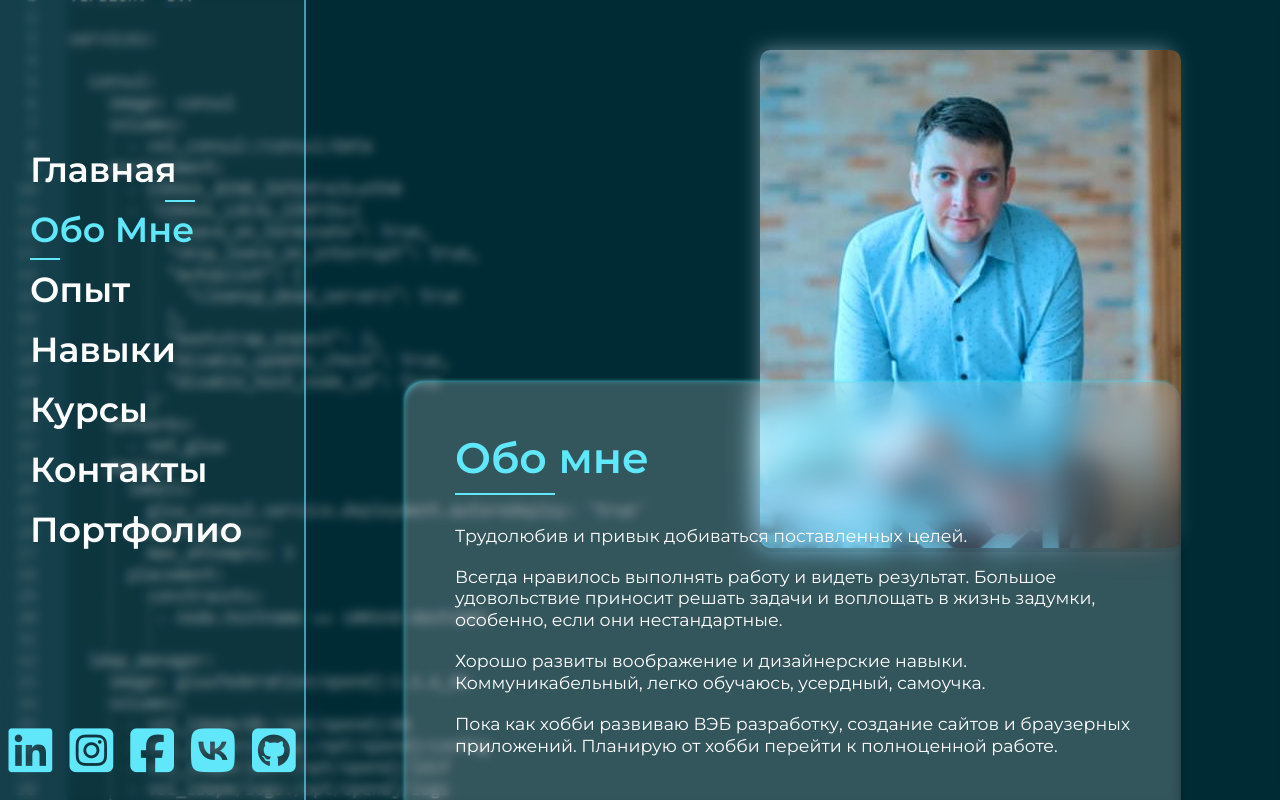
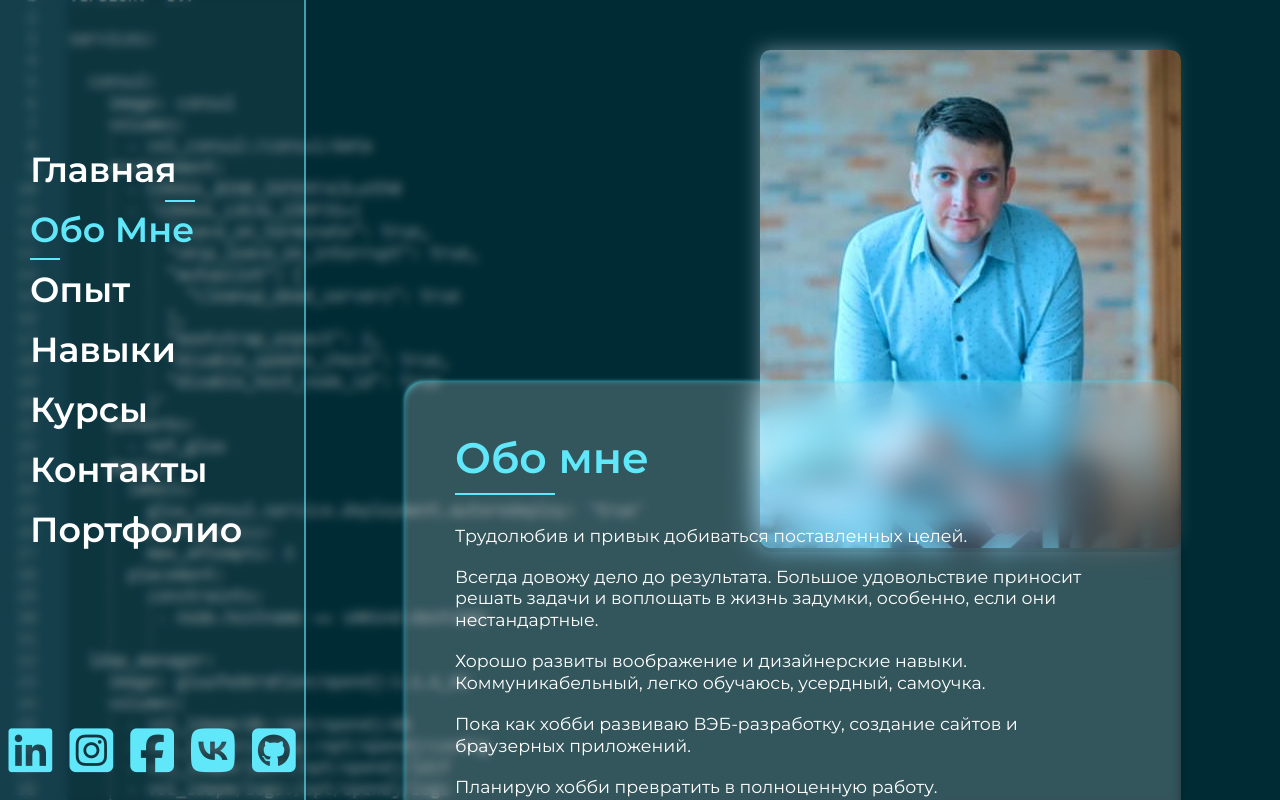
Before and after one commit to Ruper23/react_portfolio, a React (Create React App) app: page / in a window 1280 px wide. Both pictures are taken after a click on the button "Обо Мне". Built offline with nearby package versions, Linux system fonts and the light colour scheme.

Commit message:
change content at 2 section and add animation for switch sections

```diff
--- a/src/components/AboutMe/AboutMe.jsx
+++ b/src/components/AboutMe/AboutMe.jsx
@@ -10,13 +10,13 @@ const AboutMe = () => {
         <div className="description">
           <h3 className="description__title slide-title">Обо мне</h3>
           <p className="description__text p-text">Трудолюбив и привык добиваться поставленных целей.</p>
-          <p className="description__text p-text">Всегда нравилось выполнять работу и видеть  результат. Большое удовольствие приносит
+          <p className="description__text p-text">Всегда довожу дело до результата. Большое удовольствие приносит
             решать  задачи и воплощать в жизнь задумки, особенно, если они нестандартные.
 
           </p>
           <p className="description__text p-text">Хорошо развиты воображение и дизайнерские навыки. Коммуникабельный, легко обучаюсь, усердный, самоучка.</p>
-          <p className="description__text p-text">Пока как хобби развиваю ВЭБ разработку, создание сайтов и браузерных приложений.
-            Планирую от хобби перейти к полноценной работе.</p>
+          <p className="description__text p-text">Пока как хобби развиваю ВЭБ-разработку, создание сайтов и браузерных приложений.</p>
+          <p className="description__text p-text">Планирую хобби превратить в полноценную работу.</p>
         </div>
       </div>
     </section>
--- a/src/components/Expirience/Expirience.jsx
+++ b/src/components/Expirience/Expirience.jsx
@@ -6,13 +6,12 @@ const Expirience = () => {
     <section className="expirience">
       <div className="description">
         <h3 className="description__title slide-title">Опыт</h3>
-        <p className="description__text p-text">Небольшой опыт в разработке нескольких Одно-страничных сайтов.</p>
-        <p className="description__text p-text">10 лет работаю в сфере деревообработки на позиции оператора ЧПУ станков, с такими языками как G-Code и Visual Basic.</p>
-        <p className="description__text p-text">Есть опыт Тим лидинга в своей сфере.</p>
-        <p className="description__text p-text">Коммерчиский опыт совсем не большой:</p>
-        <p className="description__text p-text">Помогал знакомому готовый сайт адаптировать под мобильные устройства, за символическую плату.</p>
-        <p className="description__text p-text">Редактировал контет и стилизацию элементов .</p>
-        <p className="description__text p-text">В основном писал Лендинги и маленькие приложения для своего удавольствия.</p>
+        <p className="description__text p-text">10 лет работаю в сфере деревообработки на позиции оператора ЧПУ станков под управлением таких языков как: G-Code и Visual Basic.</p>
+        <p className="description__text p-text">Имеется небольшой опыт в разработке одностраничных сайтов, а также опыт тим-лидинга в своей сфере.</p>
+        <p className="description__text p-text">Коммерческий опыт небольшой:</p>
+        <p className="description__text p-text">Сотрудничал с верстальщиком над новым сайтом, где моя роль была адаптировать готовый сайт под мобильные устройства.</p>
+        <p className="description__text p-text">Редактировал контент и стилизацию элементов .</p>
+        <p className="description__text p-text">По большей части, писал лендинги и маленькие приложения для своего удовольствия.</p>
       </div>
     </section>
   )
--- a/src/components/Main/Main.scss
+++ b/src/components/Main/Main.scss
@@ -3,7 +3,28 @@
 .main{
   width: 100%;
   height: 100vh;
+  position: relative;
   overflow-y: auto;
+  transition: all 0.5s ease;
+  overflow: hidden;
+  &:before{
+    content:'';
+    position: absolute;
+    z-index: 10;
+    top: 0;
+    left: -210%;
+    width: 200%;
+    height: 100%;
+    filter: blur(25px);
+    background-color: rgba($color: $color-blue , $alpha: .9);
+    backdrop-filter: blur(10px) ;
+
+  }
+}
+.main.active:before{
+  left: 210%;
+  overflow: hidden;
+  transition: all 0.8s ease;
 }
 .main-wrap{
   width: 90%;
--- a/src/components/NavBar/NavBar.jsx
+++ b/src/components/NavBar/NavBar.jsx
@@ -35,16 +35,16 @@ const NavBar = (props) => {
             <a href="https://www.linkedin.com/in/vitali-skarbinski-fe/" target='_blank' rel='noreferrer'><i className="fa-brands fa-linkedin"></i></a>
           </li>
           <li className="social__item">
-            <a href="https://www.linkedin.com/in/vitali-skarbinski-fe/" target='_blank' rel='noreferrer'><i className="fa-brands fa-square-instagram"></i></a>
+            <a href="https://www.instagram.com/ruper292/?igshid=YmMyMTA2M2Y%3D" target='_blank' rel='noreferrer'><i className="fa-brands fa-square-instagram"></i></a>
           </li>
           <li className="social__item">
-            <a href="https://www.linkedin.com/in/vitali-skarbinski-fe/" target='_blank' rel='noreferrer'><i className="fa-brands fa-square-facebook"></i></a>
+            <a href="https://www.facebook.com/ruper.rup/" target='_blank' rel='noreferrer'><i className="fa-brands fa-square-facebook"></i></a>
           </li>
           <li className="social__item">
-            <a href="https://www.linkedin.com/in/vitali-skarbinski-fe/" target='_blank' rel='noreferrer'><i className="fa-brands fa-vk"></i></a>
+            <a href="https://vk.com/ruper23" target='_blank' rel='noreferrer'><i className="fa-brands fa-vk"></i></a>
           </li>
           <li className="social__item">
-            <a href="https://www.linkedin.com/in/vitali-skarbinski-fe/" target='_blank' rel='noreferrer'><i className="fa-brands fa-square-github"></i></a>
+            <a href="https://github.com/Ruper23" target='_blank' rel='noreferrer'><i className="fa-brands fa-square-github"></i></a>
           </li>
         </ul>
       </div>
--- a/src/components/NavBar/NavBarItem.jsx
+++ b/src/components/NavBar/NavBarItem.jsx
@@ -3,17 +3,25 @@ const NavBarItem = (props) => {
 
   const activeSectionHandler = e => {
     let currBtn = e.target
+    const main = document.querySelector('.main')
     const navBody = document.querySelector('.nav__body')
     const navItem = document.querySelectorAll('.nav__item')
     let navItemKey = e.target.dataset.btn
     if (e.target === navBody) {
       return
     }
-    navItem.forEach(elem => {
-      elem.classList.remove('active')
-    })
-    currBtn.classList.add('active')
-    props.onChangeSection(navItemKey)
+    main.classList.add('active')
+    setTimeout(() => {
+      navItem.forEach(elem => {
+        elem.classList.remove('active')
+      })
+      currBtn.classList.add('active')
+      props.onChangeSection(navItemKey)
+    }, 200)
+    setTimeout(() => {
+      main.classList.remove('active')
+    }, 1000)
+
   }
 
   return (
```
